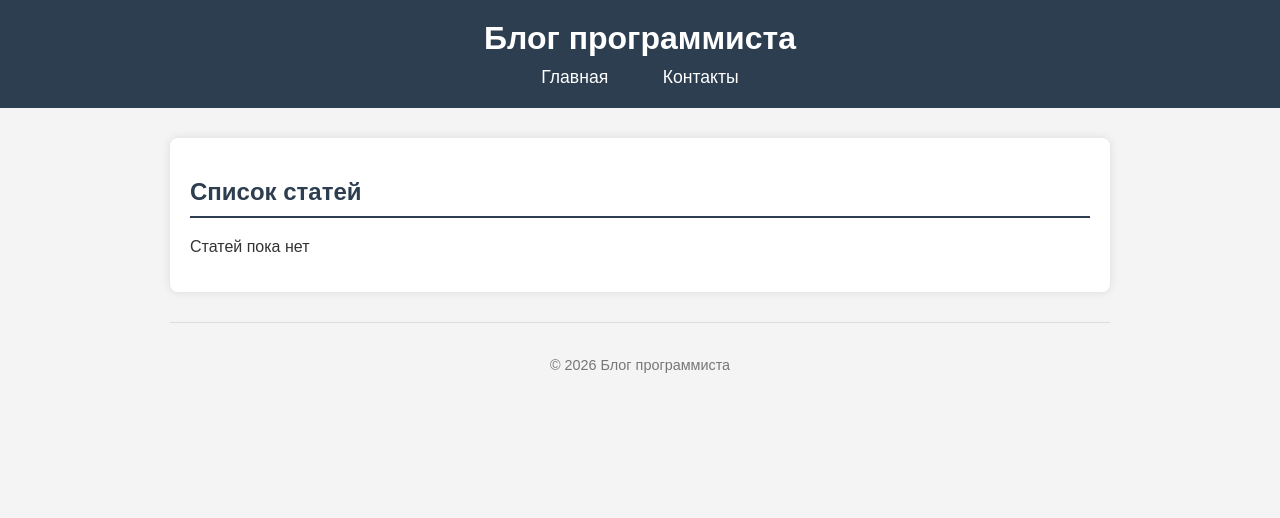
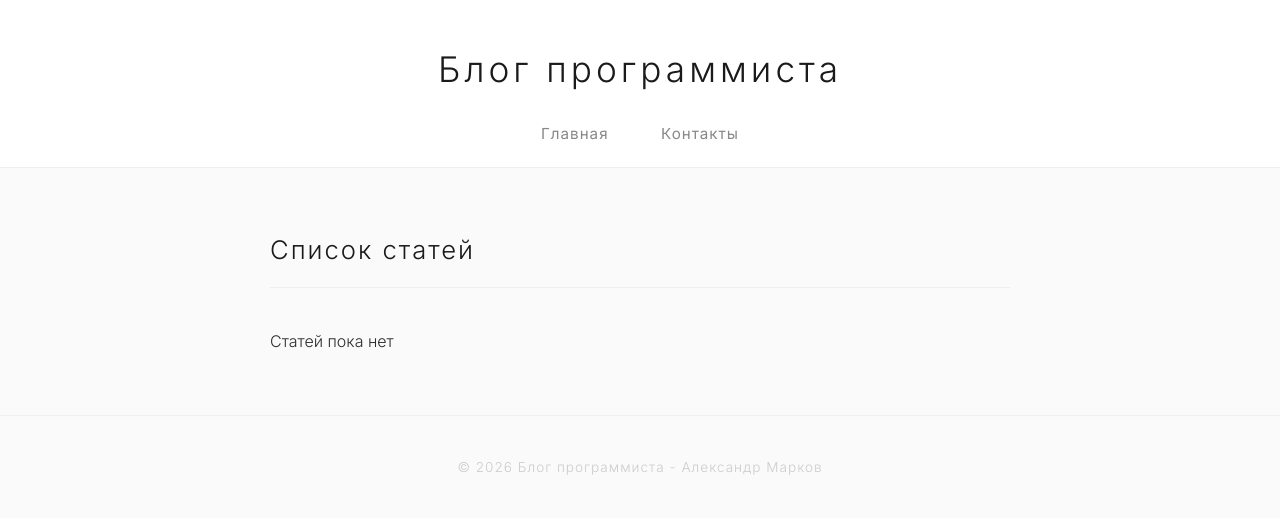
Before and after one commit to sashamarkov/django-blog-project, a Django app: page / in a window 1280 px wide. Shown: the top 518 px of the page. Run offline with Django 5.2, Linux system fonts and the light colour scheme; data that the repository does not hold is empty.

Commit message:
fix: обновил стили

```diff
--- a/static/css/style.css
+++ b/static/css/style.css
@@ -1,53 +1,87 @@
-body {
-    font-family: Arial, sans-serif;
+@import url('https://fonts.googleapis.com/css2?family=Inter:wght@300;400;500;600&display=swap');
+
+* {
     margin: 0;
     padding: 0;
-    background-color: #f4f4f4;
-    color: #333;
+    box-sizing: border-box;
+}
+
+body {
+    font-family: 'Inter', -apple-system, BlinkMacSystemFont, sans-serif;
+    background: #fafafa;
+    color: #2d2d2d;
+    font-weight: 300;
+    line-height: 1.7;
 }
 
 header {
-    background-color: #2c3e50;
-    color: white;
-    padding: 20px 40px;
+    background: white;
+    padding: 40px 40px 20px;
     text-align: center;
+    border-bottom: 1px solid #eee;
 }
 
 header h1 {
     margin: 0;
-    font-size: 2em;
+    font-size: 2.2em;
+    font-weight: 300;
+    letter-spacing: 4px;
+    color: #1a1a1a;
+}
+
+header h1 span {
+    font-weight: 600;
+    color: #000;
 }
 
 nav {
-    margin-top: 10px;
+    margin-top: 20px;
 }
 
 nav a {
-    color: white;
+    color: #888;
     text-decoration: none;
-    margin: 0 15px;
-    font-size: 1.1em;
-    padding: 5px 10px;
-    border-radius: 4px;
+    margin: 0 24px;
+    font-size: 0.95em;
+    font-weight: 400;
+    letter-spacing: 1px;
+    transition: color 0.3s ease;
+    position: relative;
 }
 
 nav a:hover {
-    background-color: #34495e;
+    color: #000;
+}
+
+nav a::after {
+    content: '';
+    position: absolute;
+    bottom: -4px;
+    left: 0;
+    width: 0;
+    height: 1px;
+    background: #000;
+    transition: width 0.3s ease;
+}
+
+nav a:hover::after {
+    width: 100%;
 }
 
 main {
-    max-width: 900px;
-    margin: 30px auto;
-    padding: 20px;
-    background-color: white;
-    border-radius: 8px;
-    box-shadow: 0 0 10px rgba(0,0,0,0.1);
+    max-width: 780px;
+    margin: 60px auto;
+    padding: 0 20px;
 }
 
 h2 {
-    color: #2c3e50;
-    border-bottom: 2px solid #2c3e50;
-    padding-bottom: 10px;
+    font-size: 1.6em;
+    font-weight: 300;
+    letter-spacing: 2px;
+    color: #1a1a1a;
+    margin-bottom: 40px;
+    padding-bottom: 15px;
+    border-bottom: 1px solid #eee;
 }
 
 ul {
@@ -56,29 +90,115 @@ ul {
 }
 
 li {
-    background-color: #f9f9f9;
-    margin-bottom: 15px;
-    padding: 15px;
-    border-radius: 5px;
-    border-left: 4px solid #2c3e50;
+    padding: 30px 0;
+    border-bottom: 1px solid #f0f0f0;
+    transition: all 0.3s ease;
+}
+
+li:hover {
+    padding-left: 10px;
 }
 
 li h3 {
-    margin: 0 0 10px 0;
-    color: #2c3e50;
+    margin: 0 0 8px 0;
+}
+
+li h3 a {
+    color: #1a1a1a;
+    text-decoration: none;
+    font-size: 1.3em;
+    font-weight: 400;
+    letter-spacing: -0.3px;
+    transition: color 0.3s ease;
+}
+
+li h3 a:hover {
+    color: #888;
 }
 
 li p {
-    margin: 0;
-    color: #555;
+    color: #999;
+    font-weight: 300;
+    font-size: 0.95em;
 }
 
 footer {
     text-align: center;
-    padding: 20px;
-    color: #777;
+    padding: 40px 20px;
+    color: #ccc;
+    font-size: 0.85em;
+    font-weight: 300;
+    letter-spacing: 1px;
+    border-top: 1px solid #f0f0f0;
+    margin-top: 60px;
+}
+
+form div {
+    margin-bottom: 25px;
+}
+
+form label {
+    display: block;
+    font-weight: 400;
+    color: #555;
     font-size: 0.9em;
-    border-top: 1px solid #ddd;
-    max-width: 900px;
-    margin: 0 auto;
+    letter-spacing: 0.5px;
+    margin-bottom: 6px;
 }
+
+form input[type="text"],
+form input[type="email"],
+form textarea {
+    width: 100%;
+    padding: 12px 0;
+    border: none;
+    border-bottom: 1px solid #ddd;
+    font-size: 1em;
+    font-family: 'Inter', sans-serif;
+    font-weight: 300;
+    background: transparent;
+    transition: border-color 0.3s ease;
+}
+
+form input[type="text"]:focus,
+form input[type="email"]:focus,
+form textarea:focus {
+    border-bottom-color: #000;
+    outline: none;
+}
+
+form textarea {
+    resize: vertical;
+}
+
+button[type="submit"] {
+    background: transparent;
+    color: #1a1a1a;
+    padding: 12px 40px;
+    border: 1px solid #1a1a1a;
+    border-radius: 0;
+    font-size: 0.95em;
+    font-weight: 400;
+    font-family: 'Inter', sans-serif;
+    letter-spacing: 2px;
+    cursor: pointer;
+    transition: all 0.3s ease;
+}
+
+button[type="submit"]:hover {
+    background: #1a1a1a;
+    color: white;
+}
+
+img {
+    max-width: 100%;
+    height: auto;
+    margin: 20px 0;
+    filter: grayscale(20%);
+}
+
+/* Стиль для страницы статьи */
+article p {
+    color: #555;
+    font-weight: 300;
+}
--- a/templates/base.html
+++ b/templates/base.html
@@ -20,7 +20,7 @@
         {% endblock %}
     </main>
     <footer>
-        <p>&copy; 2026 Блог программиста</p>
+        <p>&copy; 2026 Блог программиста - Александр Марков</p>
     </footer>
 </body>
 </html>
```
Also changed, not shown: media/articles/bg1c.jpg (added), media/articles/bg2c.jpg (added), media/articles/bg3s.jpg (added).
